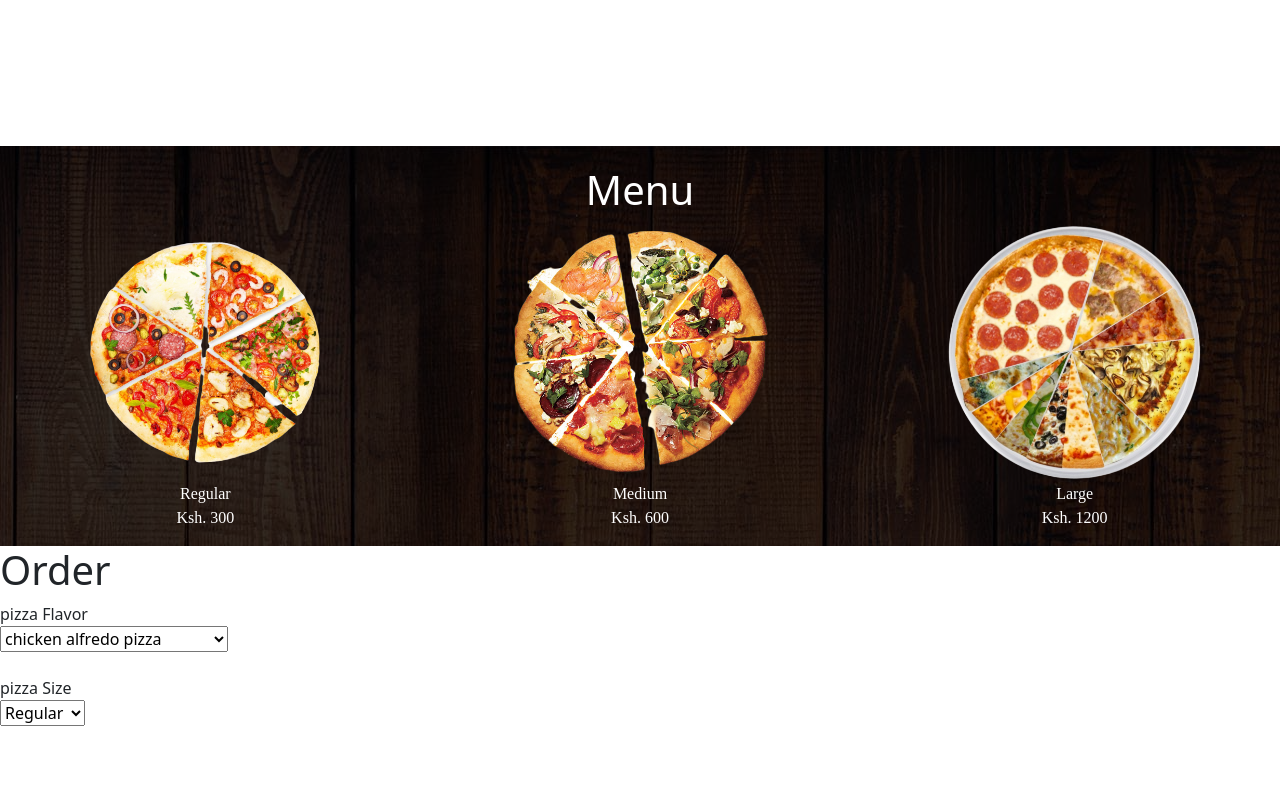
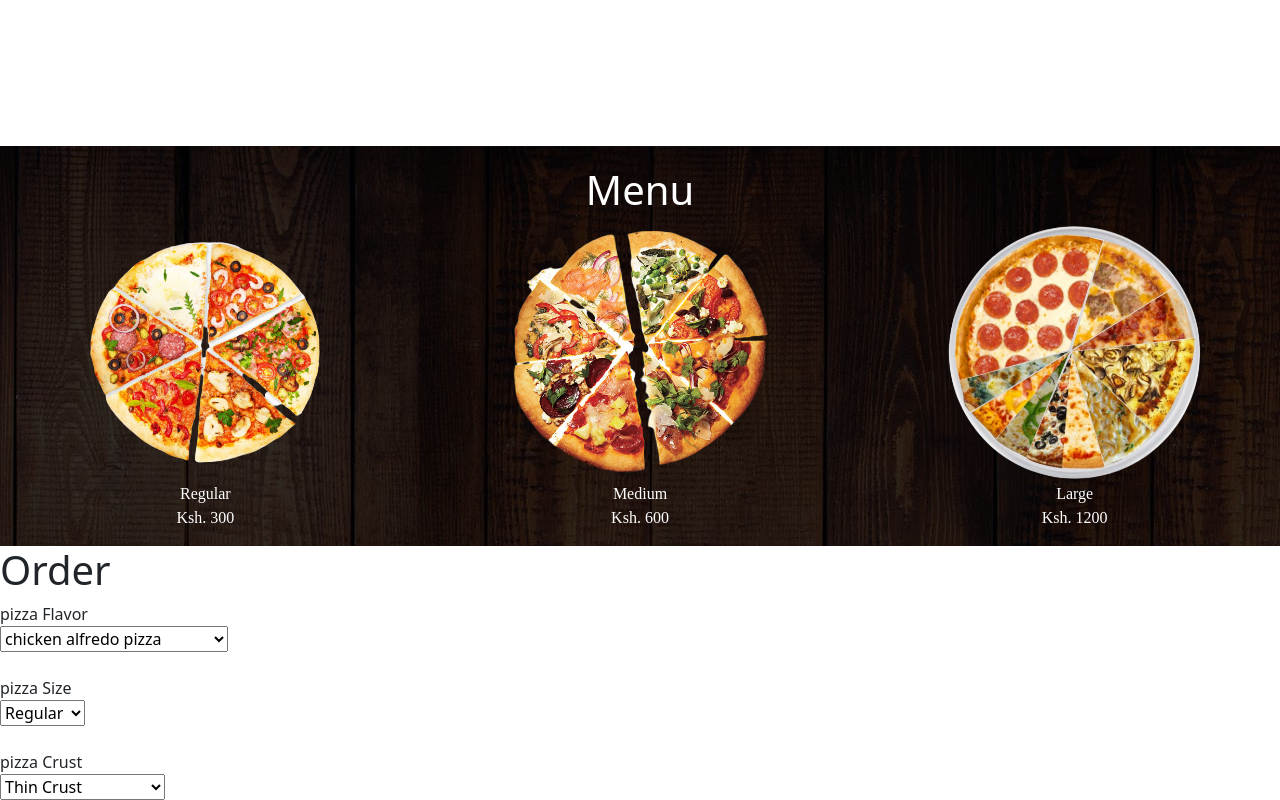
Before and after one commit to gichirigichuru/Pizza-site, a plain HTML site: page index.html in a window 1280 px wide. Shown: the part 994-1794 px from the top of the page. Before the commit the page ends 1720 px from the top, so only its background shows below. Drawn offline with nearby package versions, Linux system fonts and the light colour scheme; a web font is replaced by a local one.

Commit message:
add pizzacrust section

```diff
--- a/index.html
+++ b/index.html
@@ -116,6 +116,16 @@
     <option label="Large" value="1200">Large</option>
   </select><br>
 
+  <br><label>pizza Crust</label><br>
+  <select class="crust" id="crust" required><br>
+    <option label="Thin Crust" value="150">Thin Crust</option>
+    <option label="Thick Crust" value="200">Thick Crust</option>
+    <option label="Deep Crust" value="380">Deep Crust</option>
+    <option label="Cheese Filled Crust" value="500">Cheese Filled Crust</option>
+    <option label="Stuffed Crust" value="345">Stuffed Crust</option>
+  </select><br>
+
+
 
 
 </body>
```
